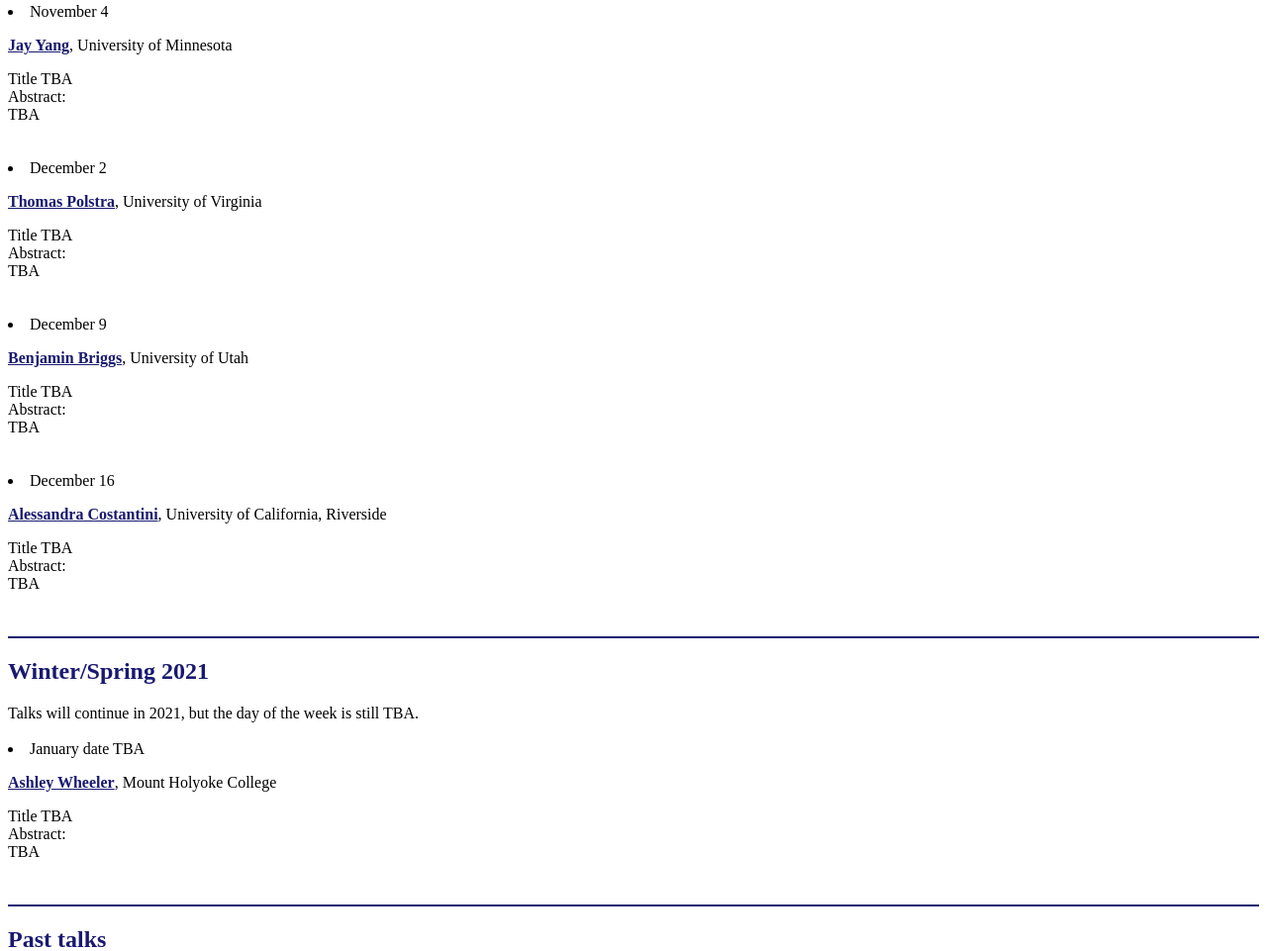
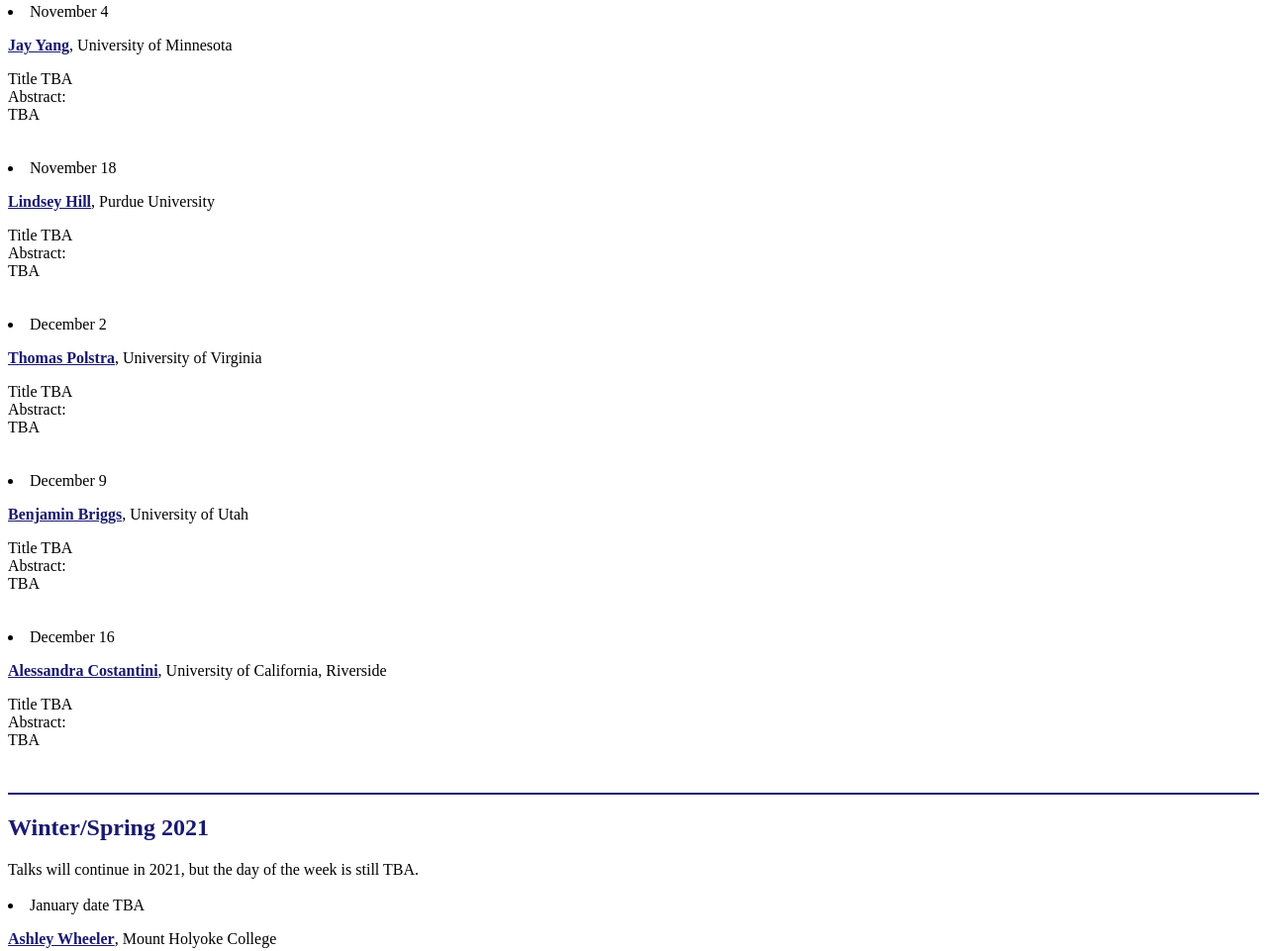
Before and after one commit to eloisagrifo/eloisagrifo.github.io, a plain HTML site: page champ/index.html in a window 1280 px wide. Shown: the part 1949-2910 px from the top of the page at 99% size. Drawn offline with Linux system fonts and the light colour scheme.

Commit message:
added Lindsey

```diff
--- a/champ/index.html
+++ b/champ/index.html
@@ -309,6 +309,36 @@ Abstract:
 TBA
 </li>
 
+
+
+<br>
+<br>
+
+<li>November 18
+<p class=big>
+<a href=https://sites.google.com/view/lindsey-hill/home>Lindsey Hill</a>, Purdue University
+</p>
+<!--
+<div class=flex-container>
+<a href=><div class=elevator>elevator pitch</div></a>
+&nbsp
+<a href=><div class=talk>talk</div></a>
+&nbsp
+<a href=><div class=notes>notes</div></a>
+&nbsp;
+<a href=><div class=slides>slides</div></a>
+</div>
+<br>
+!-->
+Title TBA
+<br>
+Abstract:
+<br>
+TBA
+</li>
+
+
+
 <br>
 <br>
 
```
